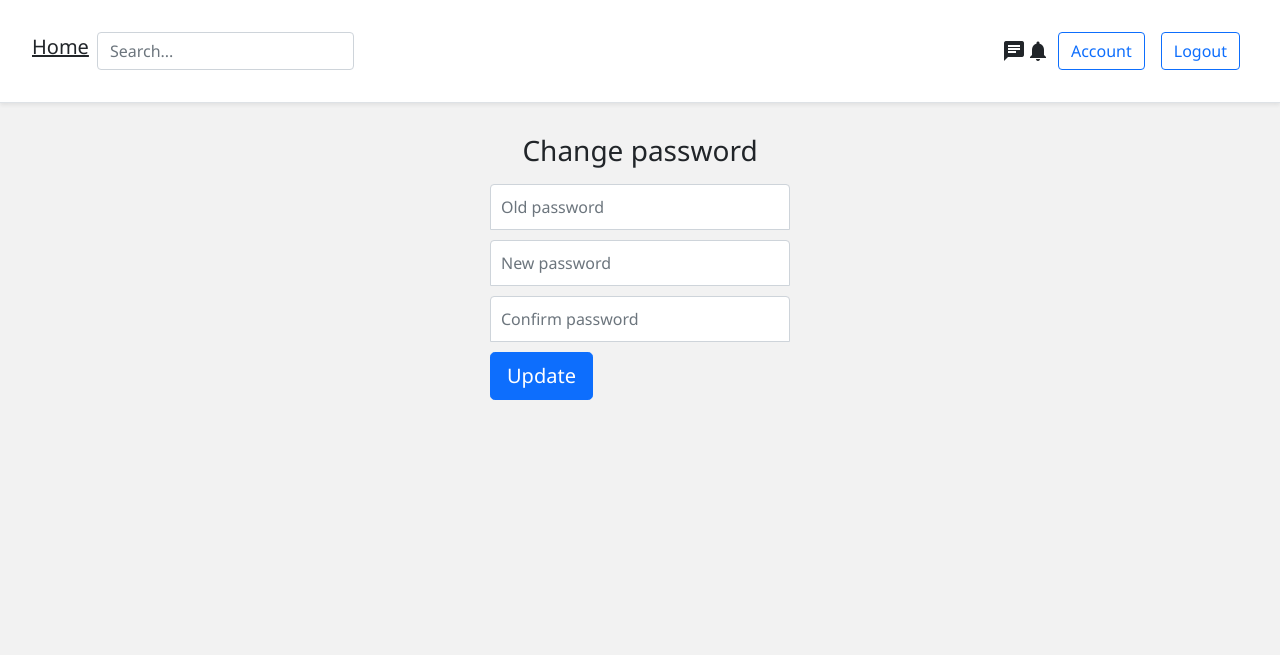
After one commit to lylelllll/WebChat, a Django app: page /password_change/ in a window 1280 px wide. The commit adds this page. Shown: the top 655 px of the page. Run offline with Django 3.2, Linux system fonts and the light colour scheme; the visitor is signed in with stand-in values (Sample User, id 1); some libraries are stand-ins or nearby versions.

Commit message:
Password Reset

```diff
--- a/ChatServerPlayground/settings.py
+++ b/ChatServerPlayground/settings.py
@@ -24,6 +24,9 @@ SECRET_KEY = '53-ni*wj3ooeyg2y=*nj+31usd!^t-23m4u$rme^#muh&f0)au'
 
 # SECURITY WARNING: don't run with debug turned on in production!
 DEBUG = True
+
+if DEBUG:
+    EMAIL_BACKEND = 'django.core.mail.backends.console.EmailBackend' # During development only
 
 ALLOWED_HOSTS = []
 
--- a/ChatServerPlayground/urls.py
+++ b/ChatServerPlayground/urls.py
@@ -17,6 +17,7 @@ from django.contrib import admin
 from django.urls import path
 from django.conf import settings
 from django.conf.urls.static import static
+from django.contrib.auth import views as auth_views
 
 from personal.views import (
     home_screen_view
@@ -33,7 +34,25 @@ urlpatterns = [
     path('',home_screen_view,name='home'),
     path('login/', login_view, name="login"),
     path('logout/', logout_view, name="logout"),
-    path('register/',register_view,name="register")
+    path('register/',register_view,name="register"),
+    # Password reset links (ref: https://github.com/django/django/blob/master/django/contrib/auth/views.py)
+    path('password_change/done/',
+         auth_views.PasswordChangeDoneView.as_view(template_name='password_reset/password_change_done.html'),
+         name='password_change_done'),
+
+    path('password_change/', auth_views.PasswordChangeView.as_view(template_name='password_reset/password_change.html'),
+         name='password_change'),
+
+    path('password_reset/done/',
+         auth_views.PasswordResetCompleteView.as_view(template_name='password_reset/password_reset_done.html'),
+         name='password_reset_done'),
+
+    path('reset/<uidb64>/<token>/', auth_views.PasswordResetConfirmView.as_view(), name='password_reset_confirm'),
+    path('password_reset/', auth_views.PasswordResetView.as_view(), name='password_reset'),
+
+    path('reset/done/',
+         auth_views.PasswordResetCompleteView.as_view(template_name='password_reset/password_reset_complete.html'),
+         name='password_reset_complete'),
 ]
 
 if settings.DEBUG:
--- a/account/templates/account/login.html
+++ b/account/templates/account/login.html
@@ -57,7 +57,7 @@
 				</form>
 
 				<div class="d-flex flex-column my-4">
-					<a class="m-auto" href="#">Reset password</a>
+					<a class="m-auto" href="{% url 'password_reset' %}">Reset password</a>
 				</div>
 		  </div>
 		</div>
--- /dev/null
+++ b/templates/password_reset/password_change.html
@@ -0,0 +1,51 @@
+{% extends 'base.html' %}
+
+{% block content %}
+<style type="text/css">
+  .form-signin {
+    width: 100%;
+    max-width: 330px;
+    padding: 15px;
+    margin: auto;
+  }
+  .form-signin .checkbox {
+    font-weight: 400;
+  }
+  .form-signin .form-control {
+    position: relative;
+    box-sizing: border-box;
+    height: auto;
+    padding: 10px;
+    font-size: 16px;
+  }
+  .form-signin .form-control:focus {
+    z-index: 2;
+  }
+  .form-signin input[type="password"] {
+    margin-bottom: 10px;
+    border-bottom-right-radius: 0;
+    border-bottom-left-radius: 0;
+  }
+  .h3{
+    text-align: center;
+  }
+</style>
+
+
+<form id="id_password_change_form" method="POST" class="form-signin">{% csrf_token %}
+  <h1 class="h3 mb-3 font-weight-normal">Change password</h1>
+    <input name="old_password" class="form-control" placeholder="Old password" type="password" id="id_old_password" required="true">
+    <input name="new_password1" class="form-control" placeholder="New password" type="password" id="id_new_password1" required="true">
+    <input name="new_password2" class="form-control" placeholder="Confirm password" type="password" id="id_new_password2" required="true">
+
+    {% for field in form %}
+      {% for error in field.errors %}
+        <p style="color: red">{{ error }}</p>
+      {% endfor %}
+    {% endfor %}
+
+  <button id="id_submit_btn" class="btn btn-lg btn-primary btn-block" type="submit">Update</button>
+</form>
+
+
+{% endblock %}
--- /dev/null
+++ b/templates/password_reset/password_reset_subject.txt
@@ -0,0 +1 @@
+Open-Chat password reset
```
Also changed, not shown: templates/password_reset/password_change_done.html (added, +11 -0 lines), templates/password_reset/password_reset_complete.html (added, +12 -0 lines), templates/password_reset/password_reset_done.html (added, +20 -0 lines), templates/password_reset/password_reset_email.html (added, +12 -0 lines), templates/password_reset/password_reset_form.html (added, +45 -0 lines).
